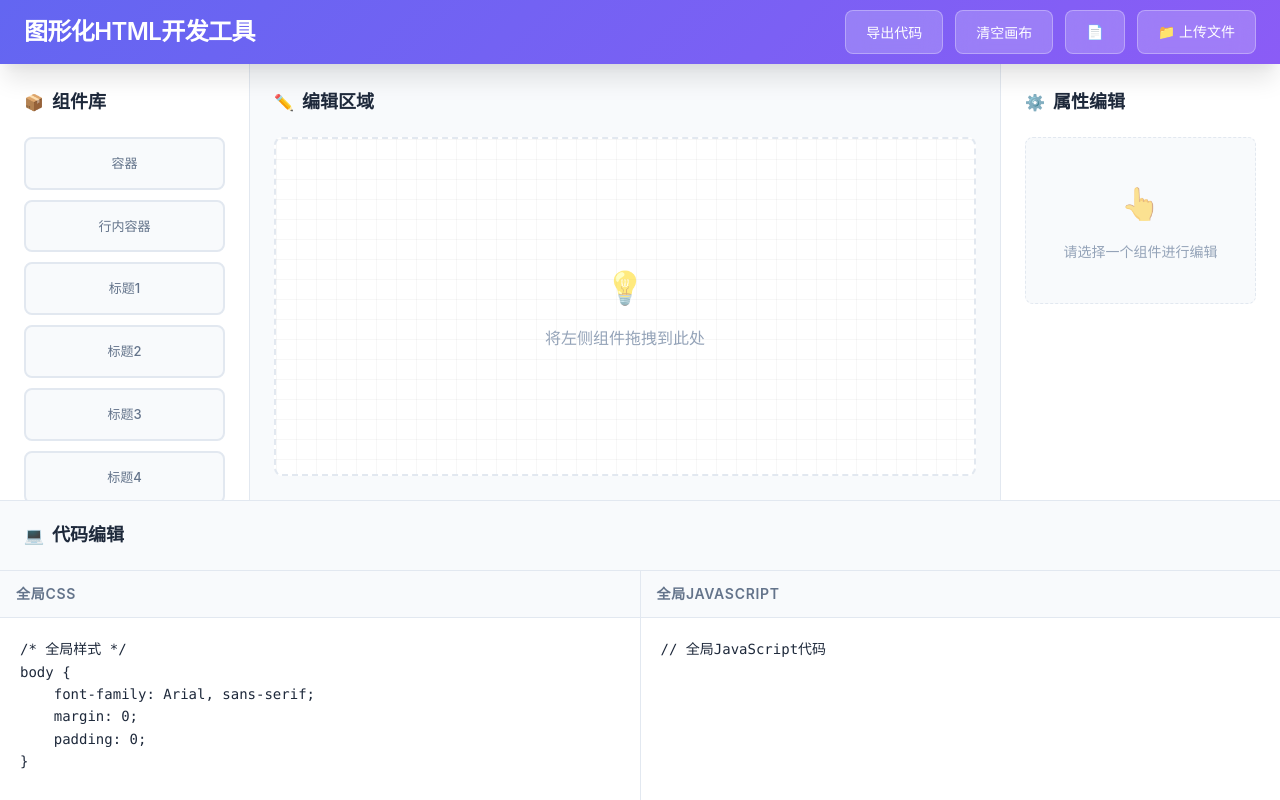
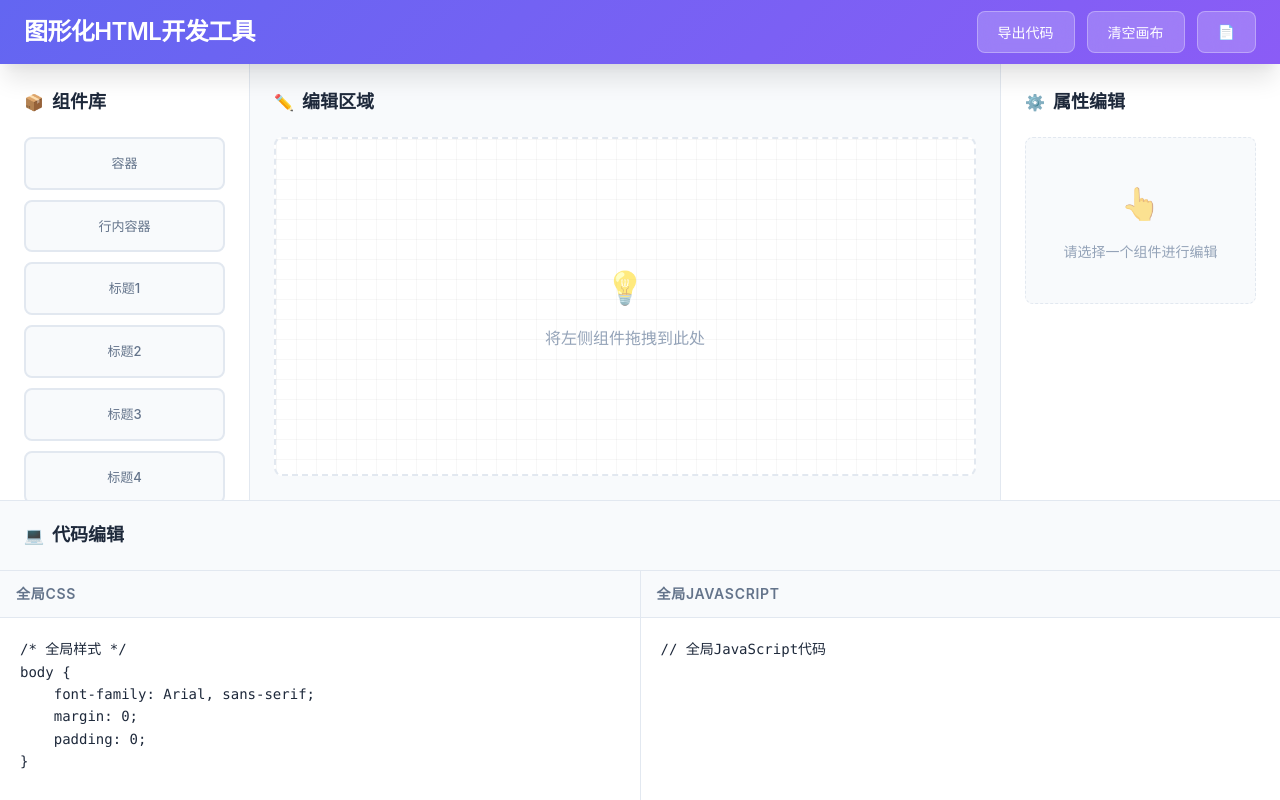
Before and after one commit to xffd-dpdns/xffd-dpdns.github.io, a plain HTML site: page index.html in a window 1280 px wide. Drawn offline with Linux system fonts and the light colour scheme.

Commit message:
Update index.html

```diff
--- a/index.html
+++ b/index.html
@@ -15,9 +15,6 @@
                 <button id="export-btn">导出代码</button>
                 <button id="clear-btn">清空画布</button>
                 <button id="header-btn" class="tooltip" data-tooltip="编辑头部属性">📄</button>
-                <label id="upload-btn" class="tooltip" data-tooltip="上传HTML文件">
-                    📁 上传文件
-                    <input type="file" id="file-input" accept=".html" style="display: none;">
                 </label>
             </div>
         </header>
```
